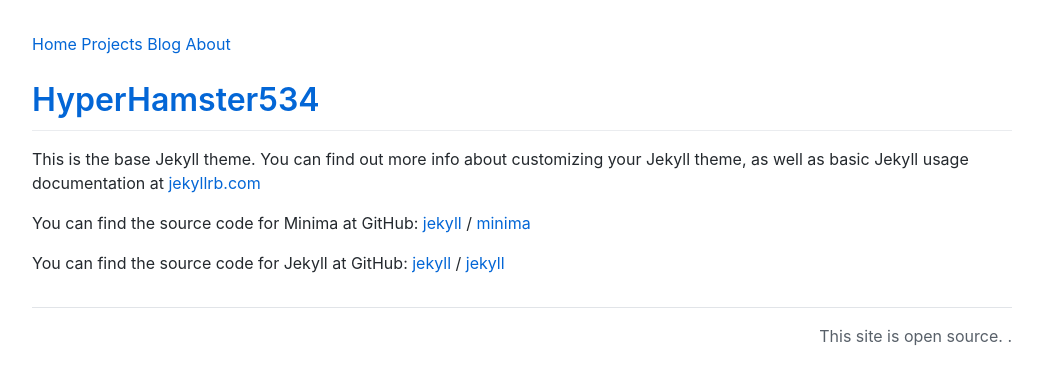
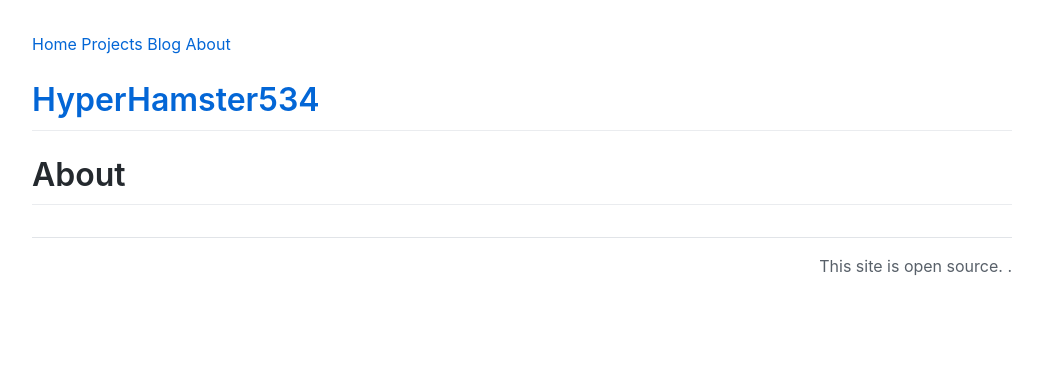
Before and after one commit to HyperHamster535/HyperHamster535.github.io, a Jekyll site: the page built from about.md, in a window 1280 px wide. Shown: the top 385 px of the page, without its empty margins (118-1161 px from the left). Built offline with Jekyll 4.4.1, drawn with Linux system fonts in a browser that asks for light colours; comment, search, counter and statistics services are not loaded.

Commit message:
Update about.md

```diff
--- a/about.md
+++ b/about.md
@@ -1,18 +1,7 @@
 ---
 layout: page
 title: About
-permalink: /about/
+permalink: /About/
 ---
 
-This is the base Jekyll theme. You can find out more info about customizing your Jekyll theme, as well as basic Jekyll usage documentation at [jekyllrb.com](https://jekyllrb.com/)
-
-You can find the source code for Minima at GitHub:
-[jekyll][jekyll-organization] /
-[minima](https://github.com/jekyll/minima)
-
-You can find the source code for Jekyll at GitHub:
-[jekyll][jekyll-organization] /
-[jekyll](https://github.com/jekyll/jekyll)
-
-
-[jekyll-organization]: https://github.com/jekyll
+# About
```
